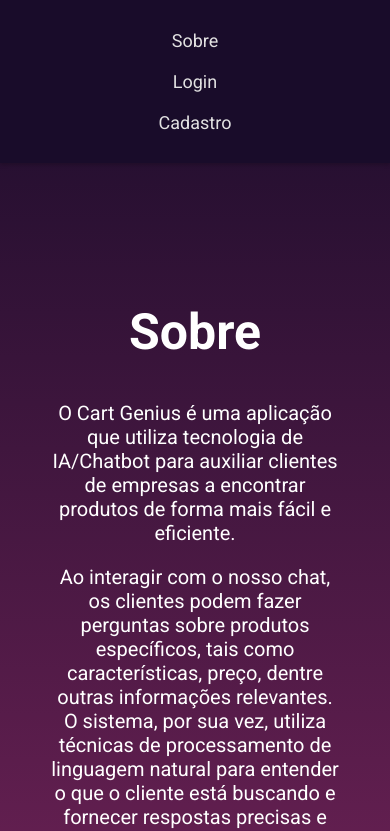
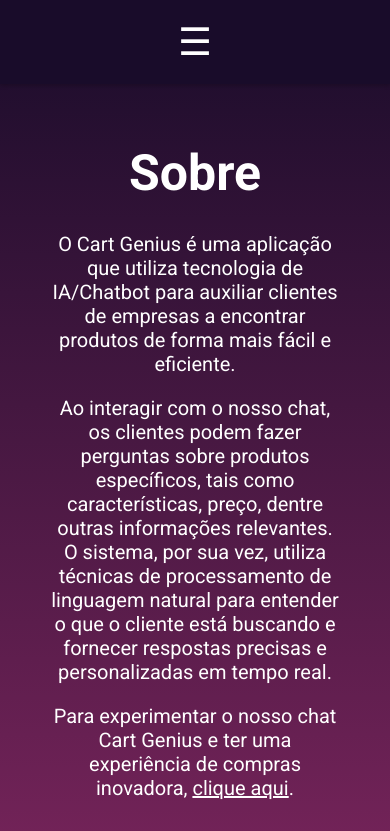
Before and after one commit to JorgeHCamara/react-cart-genius-website, a React (Vite) app: page /about in a window 390 px wide. Shown: the top 831 px of the page. Built offline with nearby package versions, Linux system fonts and the light colour scheme.

Commit message:
chore: mobile menu implemented

```diff
--- a/src/components/Menu/Menu.jsx
+++ b/src/components/Menu/Menu.jsx
@@ -1,14 +1,22 @@
+import { useState } from 'react';
 import { Link } from 'react-router-dom';
-// import { MenuStyle, MenuItems, MenuItem, MenuLink } from './MenuStyles';
 import './MenuStyles.css'
 import { useAuth } from '../AuthContext/AuthContext';
 
 const Menu = () => {
   const { isLoggedIn } = useAuth();
+  const [isMenuOpen, setIsMenuOpen] = useState(false);
+
+  const toggleMenu = () => {
+    setIsMenuOpen(!isMenuOpen);
+};
 
   return (
     <nav className='menuStyle'>
-      <ul className='menuItems'>
+      <button onClick={toggleMenu} className="hamburger-button">
+                ☰
+      </button>
+      <ul className={`menuItems ${isMenuOpen ? 'open' : ''}`}>
         <li className='menuItem'>
           <Link className='menuLink' to="/about">Sobre</Link>
         </li>
@@ -29,28 +37,4 @@
   );
 };
 
-// const styles = {
-//   Menu: {
-//     color: 'white',
-//     padding: '30px 0',
-//   },
-//   menuItems: {
-//     listStyleType: 'none',
-//     display: 'flex',
-//     justifyContent: 'center',
-//     alignItems: 'center',
-//   },
-//   menuItem: {
-//     margin: '0 60px',
-//   },
-//   link: {
-//     textDecoration: 'none',
-//     color: 'white',
-//     fontSize: '24px',
-//     &:hover {
-//         color: 'fff'
-//     }
-//   },
-// };
-
 export default Menu;
--- a/src/components/Menu/MenuStyles.css
+++ b/src/components/Menu/MenuStyles.css
@@ -36,33 +36,48 @@
     outline: none;
 }
 
-/* Tablet */
-@media (max-width: 768px) {
+.hamburger-button {
+    font-size: 38px;
+    background: none;
+    border: none;
+    cursor: pointer;
+    display: none;
+    outline: none;
+    margin: auto;
+    color: #fff;
+}
+
+@media (max-width: 480px) {
+    .hamburger-button {
+        display: block;
+    }
+
     .menuItems {
-        padding: 0;
+        display: none;
+        flex-direction: column;
+    }
+
+    .menuItems.open {
+        display: flex;
     }
 
     .menuItem {
-        margin: 10px 20px;
+        margin: 8px 0;
         text-align: center;
+        width: 100%;
+        padding: 10px 0 20px 0;
+    }
+
+    .menuItem:first-child {
+        margin-top: 15px;
+    }
+
+    .menuItem:last-child {
+        border-bottom: none;
+        margin-bottom: none;
     }
 
     .menuLink {
-        font-size: 18px;
+        font-size: 22px;
     }
 }
-
-@media (max-width: 480px) {
-    .menuItems {
-        flex-direction: column;
-    }
-
-    .menuItem {
-        margin: 10px 0;
-        text-align: center;
-    }
-
-    .menuLink {
-        font-size: 18px;
-    }
-}
--- a/src/pages/About/About.css
+++ b/src/pages/About/About.css
@@ -15,8 +15,8 @@
     font-size: 50px;
     font-weight: bold;
     color: #FFFFFF;
-    margin-top: 100px;
-    margin-bottom: 40px;
+    margin-top: 20px;
+    margin-bottom: 30px;
   }
 
   .aboutText {
@@ -37,7 +37,7 @@
 
   .creditsContainer {
     align-items: center;
-    margin-top: 100px;
+    margin-top: 50px;
   }
 
   .creditsTitle {
```
